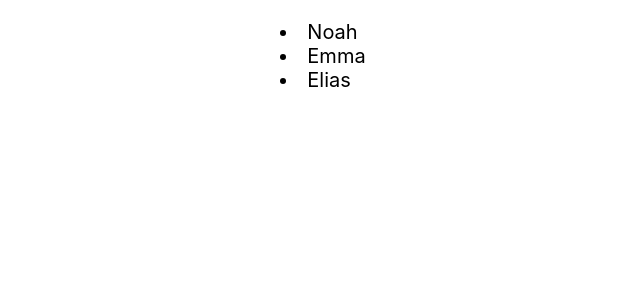
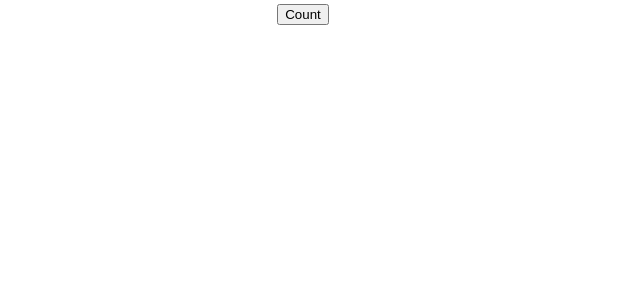
Before and after one commit to Suranadira/training, a React (Create React App) app in the folder react/001_course/: page / in a window 1280 px wide. Shown: the top 300 px of the page, without its empty margins (337-977 px from the left). Built offline with nearby package versions, Linux system fonts and the light colour scheme.

Commit message:
update 201911181609

```diff
--- a/react/001_course/src/001_module/012_lesson.js
+++ b/react/001_course/src/001_module/012_lesson.js
@@ -4,7 +4,7 @@ import Label from "./012a_lesson";
 const HelloWorld = () => {
   return (
     <h1>
-      <Label text="Hello!" />
+      <Label />
     </h1>
   );
 };
--- a/react/001_course/src/001_module/014_lesson.js
+++ b/react/001_course/src/001_module/014_lesson.js
@@ -1,9 +1,9 @@
 import React from "react";
-import Button from "./014a_lesson";
+import P from "./014a_lesson";
 
 let n = 0;
 const count = () => console.log(++n);
 
 export default () => {
-  return <Button onClick={count} />;
+  return <P counter={count} />;
 };
--- a/react/001_course/src/001_module/014a_lesson.js
+++ b/react/001_course/src/001_module/014a_lesson.js
@@ -1,5 +1,5 @@
 import React from "react";
 
-export default ({ onClick }) => {
-  return <button onClick={onClick}>Count</button>;
+export default ({ counter }) => {
+  return <button onClick={counter}>Count</button>;
 };
--- a/react/001_course/src/App.js
+++ b/react/001_course/src/App.js
@@ -1,5 +1,5 @@
 import React from "react";
 import "./App.css";
-import Lesson from "./001_module/011_lesson.js";
+import Lesson from "./001_module/014_lesson.js";
 
 export default () => <Lesson />;
```
Also changed, not shown: react/001_course/src/001_module/012a_lesson.js (+6 -6 lines).
